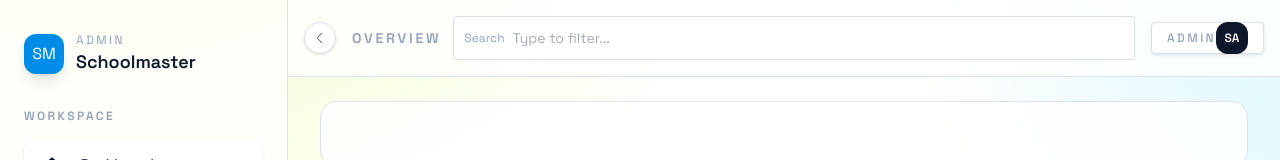
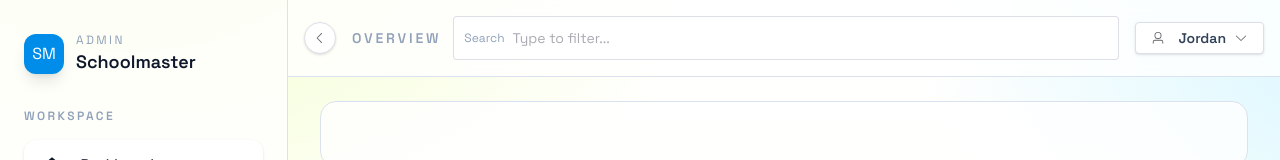
Before and after one commit to edersondev/schoolmaster-front, a Vue app: page / in a window 1280 px wide. Shown: the top 160 px of the page. Built offline with nearby package versions, Linux system fonts and the light colour scheme.

Commit message:
feat: add AdminUserMenu component for user profile management in AdminTopbar

```diff
--- a/src/components/admin/AdminTopbar.vue
+++ b/src/components/admin/AdminTopbar.vue
@@ -1,6 +1,7 @@
 <script setup>
 import { shallowRef } from 'vue'
 import { ArrowLeft, ArrowRight, Expand } from '@element-plus/icons-vue'
+import AdminUserMenu from './AdminUserMenu.vue'
 
 const { isSidebarCollapsed } = defineProps({
   isSidebarCollapsed: {
@@ -58,12 +59,7 @@ const searchQuery = shallowRef('')
         </div>
       </div>
 
-      <ElButton class="rounded-xl border border-slate-200 bg-white px-3 py-2 text-sm text-slate-600 shadow-sm" plain>
-        <span class="hidden text-xs uppercase tracking-[0.2em] text-slate-400 sm:inline">Admin</span>
-        <span class="grid h-8 w-8 place-items-center rounded-lg bg-slate-900 text-xs font-semibold text-white">
-          SA
-        </span>
-      </ElButton>
+      <AdminUserMenu />
     </div>
   </header>
 </template>
--- /dev/null
+++ b/src/components/admin/AdminUserMenu.vue
@@ -0,0 +1,84 @@
+<script setup>
+import { computed, shallowRef } from 'vue'
+import { ArrowDown, ArrowUp, Avatar, Help, Setting, SwitchButton, User } from '@element-plus/icons-vue'
+
+const isMenuOpen = shallowRef(false)
+
+const user = {
+  name: 'Jordan Lee',
+  email: 'jordan.lee@schoolmaster.test',
+}
+
+const firstName = computed(() => user.name.split(' ')[0] || user.name)
+
+const handleVisibleChange = (visible) => {
+  isMenuOpen.value = visible
+}
+</script>
+
+<template>
+  <ElDropdown trigger="click" placement="bottom-end" @visible-change="handleVisibleChange">
+    <ElButton
+      class="h-10 rounded-xl border border-slate-200 bg-white px-3 text-sm text-slate-600 shadow-sm"
+      plain
+    >
+      <span class="flex items-center gap-2">
+        <ElIcon class="text-base text-slate-500">
+          <User />
+        </ElIcon>
+        <span class="text-sm font-semibold text-slate-700">{{ firstName }}</span>
+        <ElIcon class="text-base text-slate-400">
+          <ArrowUp v-if="isMenuOpen" />
+          <ArrowDown v-else />
+        </ElIcon>
+      </span>
+    </ElButton>
+
+    <template #dropdown>
+      <ElDropdownMenu class="min-w-[220px]">
+        <ElDropdownItem disabled class="!cursor-default !opacity-100 !py-3">
+          <div class="flex flex-col">
+            <span class="text-sm font-semibold text-slate-800">{{ user.name }}</span>
+            <span class="text-xs text-slate-500">{{ user.email }}</span>
+          </div>
+        </ElDropdownItem>
+
+        <ElDropdownItem>
+          <span class="flex items-center gap-2 text-sm text-slate-700">
+            <ElIcon class="text-base text-slate-500">
+              <Avatar />
+            </ElIcon>
+            Edit profile
+          </span>
+        </ElDropdownItem>
+
+        <ElDropdownItem>
+          <span class="flex items-center gap-2 text-sm text-slate-700">
+            <ElIcon class="text-base text-slate-500">
+              <Setting />
+            </ElIcon>
+            Account settings
+          </span>
+        </ElDropdownItem>
+
+        <ElDropdownItem>
+          <span class="flex items-center gap-2 text-sm text-slate-700">
+            <ElIcon class="text-base text-slate-500">
+              <Help />
+            </ElIcon>
+            Support
+          </span>
+        </ElDropdownItem>
+
+        <ElDropdownItem divided>
+          <span class="flex items-center gap-2 text-sm text-slate-700">
+            <ElIcon class="text-base text-slate-500">
+              <SwitchButton />
+            </ElIcon>
+            Sign out
+          </span>
+        </ElDropdownItem>
+      </ElDropdownMenu>
+    </template>
+  </ElDropdown>
+</template>
```
